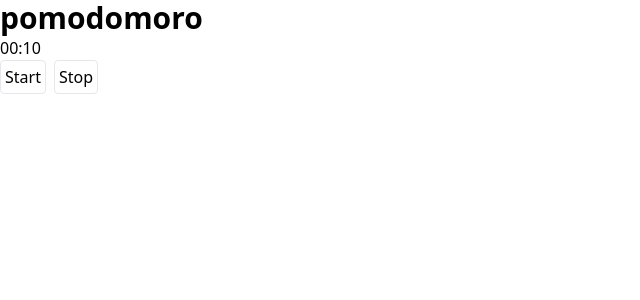
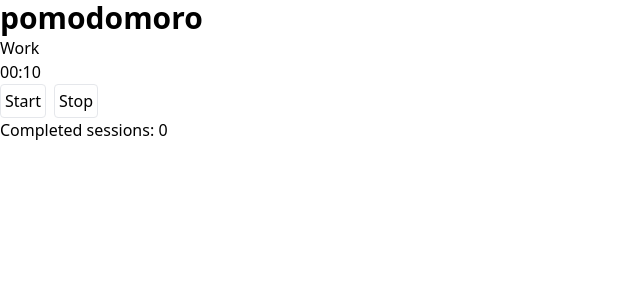
Before and after one commit to dku7/simply-start, a React (Vite) app: page / in a window 1280 px wide. Shown: the top 300 px of the page, without its empty margins (0-640 px from the left). Built offline with nearby package versions, Linux system fonts and the light colour scheme.

Commit message:
display session type and implement short and long breaks

```diff
--- a/src/components/Timer.tsx
+++ b/src/components/Timer.tsx
@@ -5,6 +5,8 @@ import TimerButton from "./TimerButton";
 export default function Timer() {
   const [secondsLeft, setSecondsLeft] = useState<number>(10);
   const [countdownStarted, setCountdownStarted] = useState<boolean>(false);
+  const [sessionType, setSessionType] = useState<string>("Work");
+  const [numberOfWorkSession, setNumberOfWorkSessions] = useState<number>(0);
   const intervalRef = useRef<number>(-1);
 
   const handleStartCountdown = () => {
@@ -28,16 +30,40 @@ export default function Timer() {
   }, [countdownStarted]);
 
   useEffect(() => {
-    if (!secondsLeft) {
+    if (!secondsLeft && countdownStarted) {
       clearInterval(intervalRef.current);
+      setCountdownStarted(false);
+
+      if (sessionType === "Work") {
+        const updatedSessionCount = numberOfWorkSession + 1;
+        setNumberOfWorkSessions(updatedSessionCount);
+
+        if (updatedSessionCount % 4 === 0) {
+          setSessionType("Long Break");
+          setSecondsLeft(10);
+        } else {
+          setSessionType("Short Break");
+          setSecondsLeft(5);
+        }
+      } else if (
+        sessionType === "Long Break" ||
+        sessionType === "Short Break"
+      ) {
+        setSessionType("Work");
+        setSecondsLeft(10);
+      }
     }
-  }, [secondsLeft]);
+  }, [countdownStarted, numberOfWorkSession, secondsLeft, sessionType]);
 
   return (
     <>
+      <header>
+        <h2>{sessionType}</h2>
+      </header>
       <Countdown secondsLeft={secondsLeft} />
       <TimerButton title={"Start"} handleCountdown={handleStartCountdown} />
       <TimerButton title={"Stop"} handleCountdown={handleStopCountdown} />
+      <p>Completed sessions: {numberOfWorkSession}</p>
     </>
   );
 }
```
